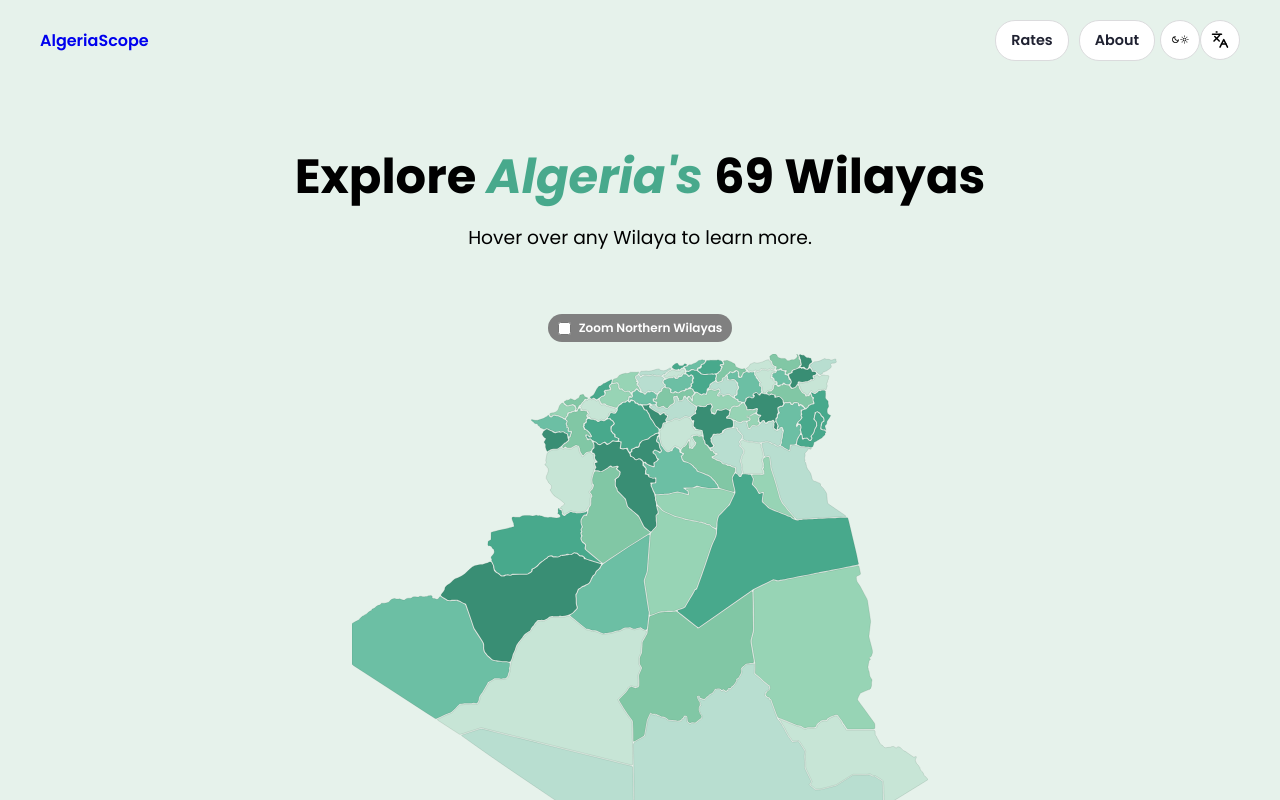
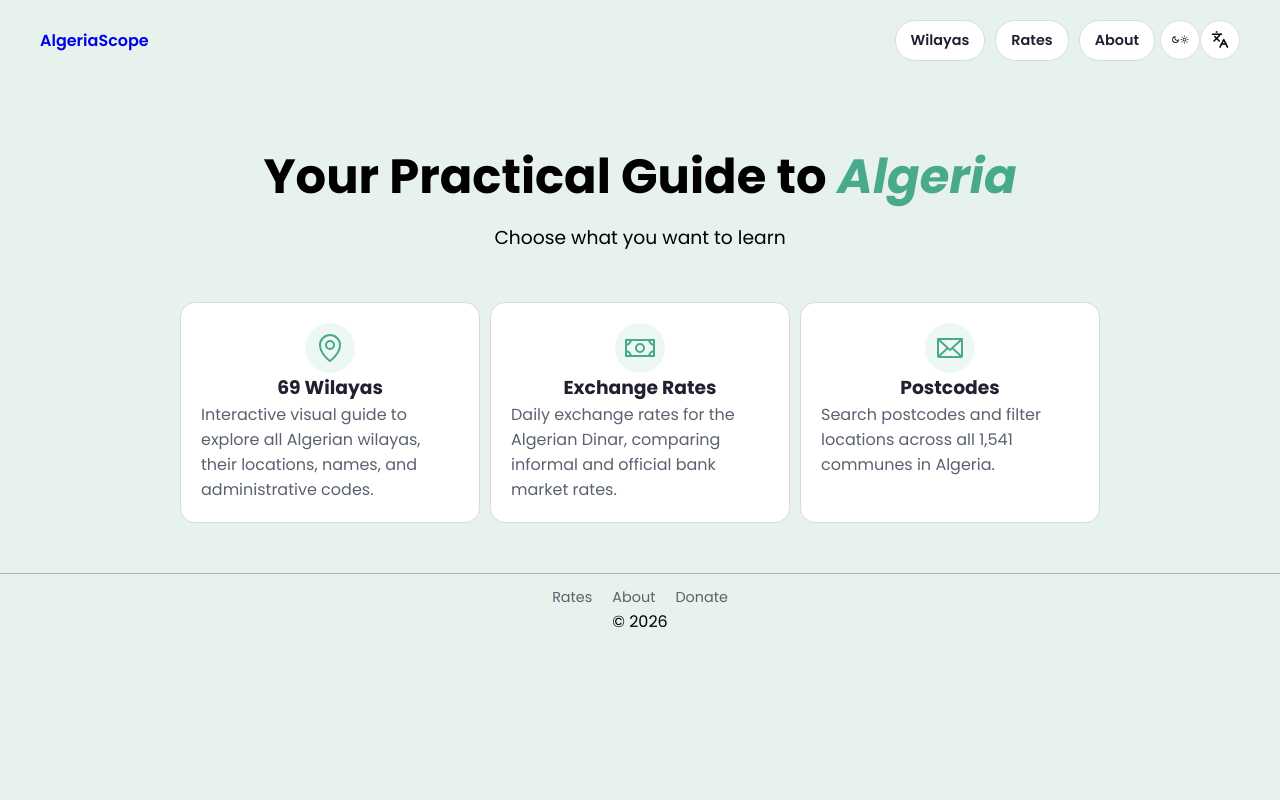
Before and after one commit to algeriascope/algeriascope.github.io, a React (Vite) app: page / in a window 1280 px wide. Shown: the top 800 px of the page. Built offline with nearby package versions, Linux system fonts and the light colour scheme.

Commit message:
enhanced home page, added postcodes page

```diff
--- a/src/App.jsx
+++ b/src/App.jsx
@@ -3,6 +3,8 @@ import { Routes, Route } from 'react-router-dom';
 import Navbar from './components/Navbar';
 import Home from './pages/Home';
 import Rates from './pages/Rates';
+import Wilayas from './pages/Wilayas';
+import Postcodes from './pages/Postcodes'
 import Footer from './components/Footer'
 const app = () => {
   return (
@@ -11,6 +13,8 @@ const app = () => {
       <Routes>
           <Route path="/" element={<Home />}></Route>
           <Route path="/rates" element={<Rates />}></Route>
+          <Route path="/wilayas" element={<Wilayas />}></Route>
+          <Route path="/postcodes" element={<Postcodes />}></Route>
       </Routes>
       <Footer />
 
--- a/src/components/Navbar.jsx
+++ b/src/components/Navbar.jsx
@@ -11,7 +11,10 @@ const Navbar = () => (
     </div>
     <ul className={styles.linksContainer}>
       <li>
-        <Link to="/rates"> Rates</Link>
+        <Link to="/wilayas">Wilayas</Link>
+      </li>
+      <li>
+        <Link to="/rates">Rates</Link>
       </li>
       <li>
         <Link to="/about">About</Link>
--- /dev/null
+++ b/src/data/services.js
@@ -0,0 +1,23 @@
+import { PiMoney, PiMapPin, PiEnvelope } from 'react-icons/pi';
+import { BsPostage } from "react-icons/bs";
+
+export const services = [
+  {
+    "path": "/wilayas",
+    "icon": PiMapPin,
+    "title": "69 Wilayas",
+    "subtitle": "Interactive visual guide to explore all Algerian wilayas, their locations, names, and administrative codes."
+  },
+  {
+    "path": "/rates",
+    "icon": PiMoney,
+    "title": "Exchange Rates",
+    "subtitle": "Daily exchange rates for the Algerian Dinar, comparing informal and official bank market rates."
+  },
+  {
+    "path": "/postcodes",
+    "icon": PiEnvelope,
+    "title": "Postcodes",
+    "subtitle": "Search postcodes and filter locations across all 1,541 communes in Algeria."
+  }
+]
--- a/src/pages/Home.jsx
+++ b/src/pages/Home.jsx
@@ -1,19 +1,32 @@
 import React from 'react';
-import AlgeriaMap from '../components/AlgeriaMap';
+import { Link } from 'react-router-dom';
 import styles from './Home.module.css';
-const Home = () => {
-  return (
-    <div className={styles.homeContainer}>
-      <h1 className={styles.title}>
-        Explore <span className={styles.titleItalic}>Algeria's </span>
-        69 Wilayas
-      </h1>
-      <h3 className={styles.subtitle}>
-        Hover over any Wilaya to learn more.
-      </h3>
-      <AlgeriaMap />
+import { PiMoney } from 'react-icons/pi';
+import { services } from '../data/services';
+const Home = () => (
+  <div className={styles.homeContainer}>
+    <h1 className={styles.title}>
+      Your Practical Guide to
+      <span className={styles.titleItalic}> Algeria</span>
+    </h1>
+    <h3 className={styles.subtitle}>Choose what you want to learn</h3>
+
+    <div className={styles.servicesContainer}>
+      {services.map((service, index) => {
+        const IconComponent = service.icon
+        return(
+
+        <Link to={service.path} className={styles.serviceCard}>
+          <span className={styles.iconWrapper}>
+            <IconComponent className={`${styles.serviceIcon}`} />
+          </span>
+          <h3 className={styles.serviceTitle}>{service.title}</h3>
+          <p className={styles.serviceSubtitle}>{service.subtitle}</p>
+        </Link>
+        )
+      })}
     </div>
-  );
-};
+  </div>
+);
 
 export default Home;
--- a/src/pages/Home.module.css
+++ b/src/pages/Home.module.css
@@ -20,3 +20,68 @@
   font-style: italic;
   color: #48a98c;
 }
+
+.servicesContainer{
+  display: flex;
+  flex-wrap: wrap;
+  justify-content: center;
+  gap: 10px;
+  /* outline: 1px solid #f00; */
+}
+
+.serviceCard{
+  display: flex;
+  flex-direction: column;
+  align-items: center;
+  text-decoration: none;
+  padding: 20px;
+  width: 300px;
+  background-color: #fff;
+  border-radius: 15px;
+  border: 1px solid #dbdbdd;
+  overflow: hidden;
+  transition: 0.1s ease-in-out ;
+}
+
+
+.serviceCard:hover{
+  transform: scale(1.03);
+  background-color: #e6e6e6a7;
+  border-color: #cecccc;
+}
+
+.serviceTitle{
+  color: #1F2131;
+}
+
+.serviceSubtitle{
+  color: #5A6170;
+}
+
+.serviceIcon{
+  font-size: 2rem;
+  display: block;
+  z-index: 2;
+  color: #48A98C;
+}
+
+.iconWrapper{
+  position: relative;
+  display: flex;
+  align-items: center;
+  justify-content: center;
+  width: 50px;
+  height: 50px;
+}
+
+.iconWrapper::before{
+  content: '';
+  position: absolute;
+  left: 0;
+  top: 0;
+  width: 100%;
+  height: 100%;
+  background-color: #EDF7F4;
+  /* z-index: -1; */
+  border-radius: 50%;
+}
--- /dev/null
+++ b/src/pages/Postcodes.jsx
@@ -0,0 +1,9 @@
+import React from 'react'
+
+const Postcodes = () => {
+  return (
+    <div>Postcodes</div>
+  )
+}
+
+export default Postcodes
--- a/src/pages/Rates.jsx
+++ b/src/pages/Rates.jsx
@@ -16,11 +16,10 @@ const currencies = [
 ];
 const Rates = () => {
   const [rate, setRate] = useState({});
-  useEffect(() =>{
-
+  useEffect(() => {
     const getOfficialRates = async () => {
       try {
-        const requests = currencies.map(async ({code}) => {
+        const requests = currencies.map(async ({ code }) => {
           const res = await fetch(
             `https://api.frankfurter.dev/v2/rate/${code}/dzd`,
           );
@@ -28,28 +27,28 @@ const Rates = () => {
         });
 
         const results = await Promise.all(requests);
-        console.log(results)
+        console.log(results);
 
-        const rateMap = {}
-        results.forEach(item =>{
-          if(item?.base && item?.rate){
-            rateMap[item.base] = item.rate
+        const rateMap = {};
+        results.forEach((item) => {
+          if (item?.base && item?.rate) {
+            rateMap[item.base] = item.rate;
           }
-        })
-        setRate(rateMap)
+        });
+        setRate(rateMap);
       } catch (err) {
         console.log(err);
       }
     };
     getOfficialRates();
-  }, [])
+  }, []);
   return (
     <div className={styles.ratesPage}>
       <h1 className={styles.title}>Algerian Dinar Exchange Rates</h1>
       <div className={styles.tablesContainer}>
         <div className={styles.parallelTableContainer}>
           <h2 className={styles.tableTitle}>Parallel Market</h2>
-          <table className={styles.parallelTable}>
+          <table className={`${styles.parallelTable}, ${styles.ratesTable}`}>
             <thead>
               <tr>
                 <th className={styles.currencyCol}>Currency</th>
@@ -60,65 +59,65 @@ const Rates = () => {
             <tbody>
               <tr>
                 <td>Euro</td>
-                <td>00.00</td>
-                <td>00.00</td>
+                <td>276.00</td>
+                <td>278.00</td>
               </tr>
               <tr>
                 <td>US Dollar</td>
-                <td>00.00</td>
-                <td>00.00</td>
+                <td>236.00</td>
+                <td>239.00</td>
               </tr>
               <tr>
                 <td>Canadian Dollar</td>
-                <td>00.00</td>
-                <td>00.00</td>
+                <td>170.00</td>
+                <td>172.00</td>
               </tr>
               <tr>
                 <td>British Pound</td>
-                <td>00.00</td>
-                <td>00.00</td>
+                <td>314.00</td>
+                <td>318.00</td>
               </tr>
               <tr>
                 <td>Swiss Franc</td>
-                <td>00.00</td>
-                <td>00.00</td>
+                <td>285.00</td>
+                <td>287.00</td>
               </tr>
               <tr>
                 <td>Turkish Lira</td>
-                <td>00.00</td>
-                <td>00.00</td>
+                <td>5.50</td>
+                <td>7.00</td>
               </tr>
               <tr>
                 <td>Chinese Yuan</td>
-                <td>00.00</td>
-                <td>00.00</td>
+                <td>32.00</td>
+                <td>34.00</td>
               </tr>
               <tr>
                 <td>Saudi Riyal</td>
-                <td>00.00</td>
-                <td>00.00</td>
+                <td>60.00</td>
+                <td>62.00</td>
               </tr>
               <tr>
                 <td>Emirati Dirham</td>
-                <td>00.00</td>
-                <td>00.00</td>
+                <td>61.00</td>
+                <td>63.00</td>
               </tr>
               <tr>
                 <td>Tunisian Dinar</td>
-                <td>00.00</td>
-                <td>00.00</td>
+                <td>78.00</td>
+                <td>80.00</td>
               </tr>
               <tr>
                 <td>Moroccan Dirham</td>
-                <td>00.00</td>
-                <td>00.00</td>
+                <td>21.00</td>
+                <td>23.00</td>
               </tr>
             </tbody>
           </table>
         </div>
         <div className={styles.officialTableContainer}>
           <h2 className={styles.tableTitle}>Official Market</h2>
-          <table className={styles.officialTable}>
+          <table className={`${styles.officialTable}, ${styles.ratesTable}`}>
             <thead>
               <tr>
                 <th className={styles.currencyCol}>Currency</th>
@@ -129,13 +128,16 @@ const Rates = () => {
               {currencies.map((curr) => (
                 <tr key={curr.code}>
                   <td>{curr.name}</td>
-                    <td>{rate[curr.code] ? rate[curr.code].toFixed(2) : "Loading..."}</td>
+                  <td>
+                    {rate[curr.code] ? rate[curr.code].toFixed(2) : '...'}
+                  </td>
                 </tr>
               ))}
-           </tbody>
+            </tbody>
           </table>
         </div>
       </div>
+      <p className={styles.updateNotice}>Rates are updated on a daily basis</p>
     </div>
   );
 };
--- a/src/pages/Rates.module.css
+++ b/src/pages/Rates.module.css
@@ -20,7 +20,7 @@ thead{
   background-color: #398e74;
 }
 
-table tr:nth-child(even){
+.ratesTable tr:nth-child(even){
   background-color: #97d4b5;
 }
 
@@ -38,6 +38,10 @@ td:first-child{
   text-align: left;
 }
 
+.ratesTable td:last-child{
+  text-align: right ;
+}
+
 th:not(:first-child),
 td:not(:first-child) {
   text-align: center;
--- /dev/null
+++ b/src/pages/Wilayas.jsx
@@ -0,0 +1,10 @@
+import React from 'react'
+import AlgeriaMap from '../components/AlgeriaMap'
+import styles from './Wilayas.module.css'
+const Wilayas = () => {
+  return (
+    <AlgeriaMap />
+  )
+}
+
+export default Wilayas
```
Also changed, not shown: src/assets/noun_Algeria_267823.svg (added), src/pages/Wilayas.module.css (added).
